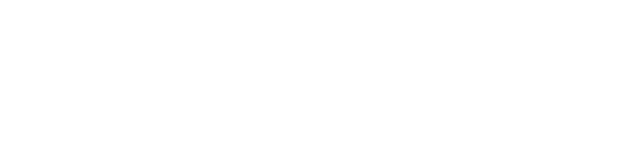
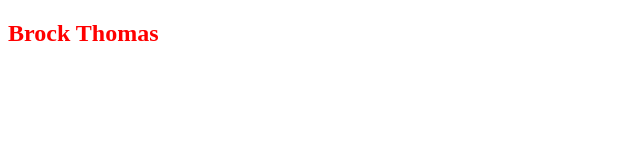
Before and after one commit to Divine-Dream/foobar, a plain HTML site: page index.html in a window 1280 px wide. Shown: the whole page, without its empty margins (0-640 px from the left). Drawn offline with Linux system fonts and the light colour scheme.

Commit message:
updated h2 with my name

```diff
--- a/index.html
+++ b/index.html
@@ -12,7 +12,7 @@
 
   <body>
 
-    <h2></h2>
+    <h2>Brock Thomas</h2>
 
   </body>
 </html>
```
